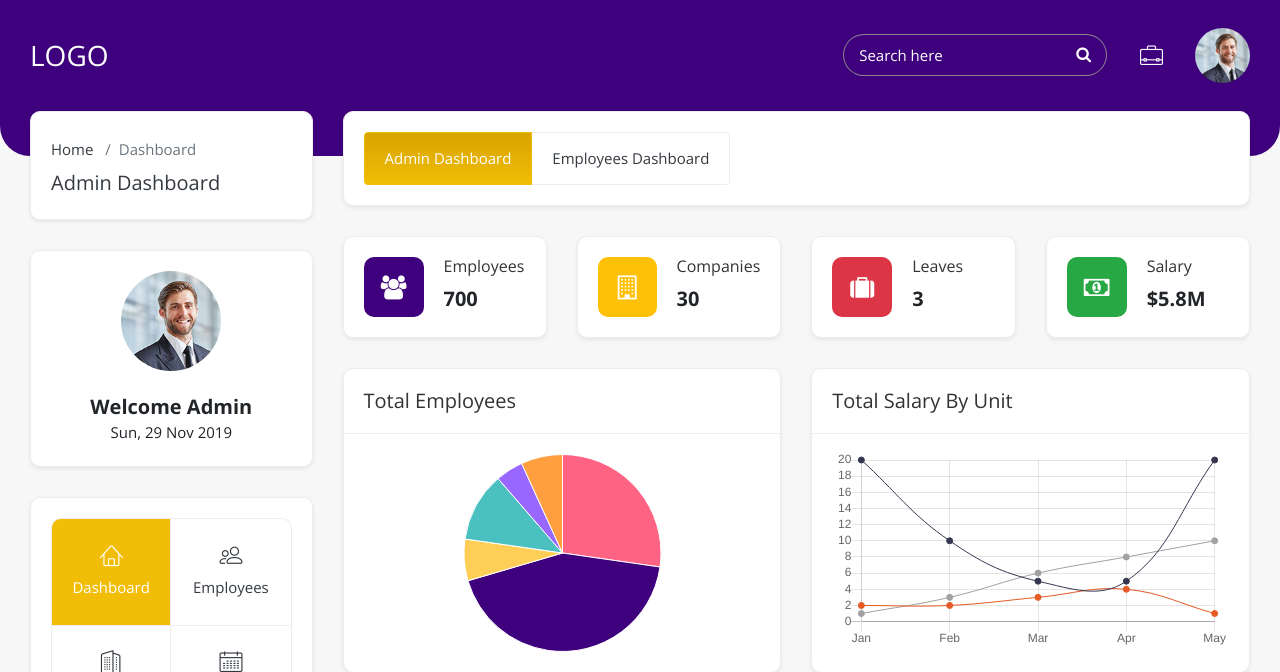
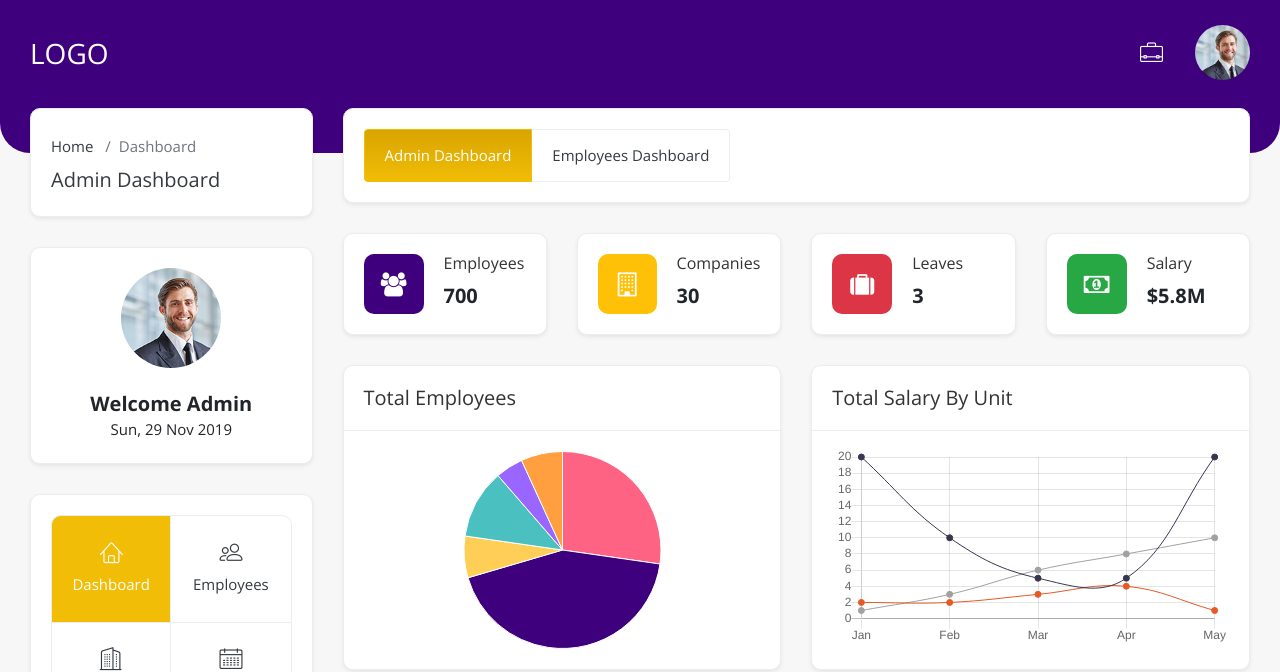
Before and after one commit to So-panha/g7-lms, a PHP site: page / in a window 1280 px wide. Shown: the top 672 px of the page. Run offline with PHP 8.4, Linux system fonts and the light colour scheme.

Commit message:
update_muck_up

```diff
--- a/layouts/header.php
+++ b/layouts/header.php
@@ -74,19 +74,7 @@
                       <div
                         class="user-notification-block align-right d-inline-block"
                       >
-                        <div class="top-nav-search">
-                          <form>
-                            <input
-                              type="text"
-                              class="form-control"
-                              placeholder="Search here"
-                            />
-                            <button class="btn" type="submit">
-                              <i class="fa fa-search"></i>
-                            </button>
-                          </form>
-                        </div>
-                      </div>
+                      <!-- keep for add notification -->
 
                       <!-- User notification-->
                       <div
```
